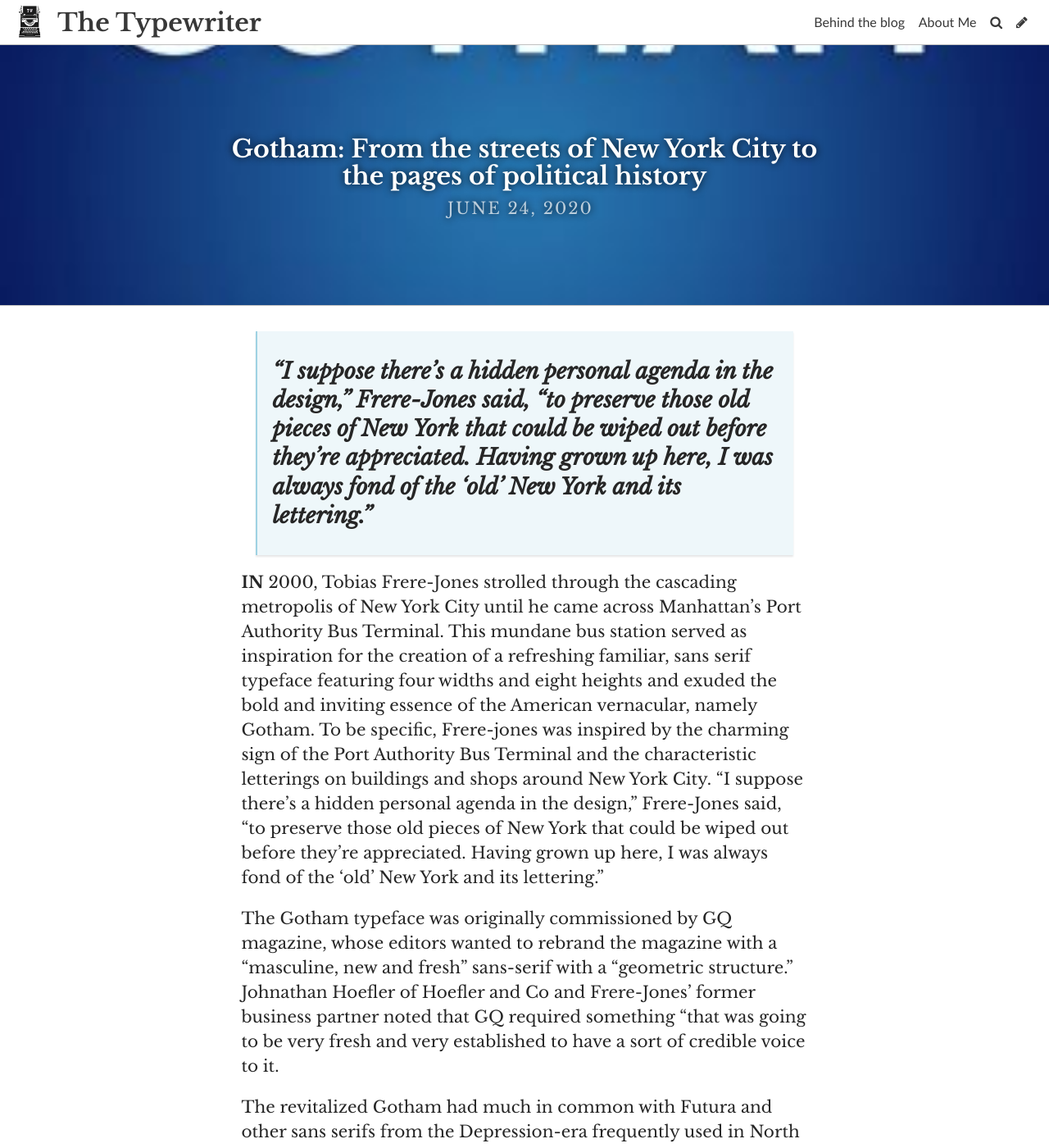
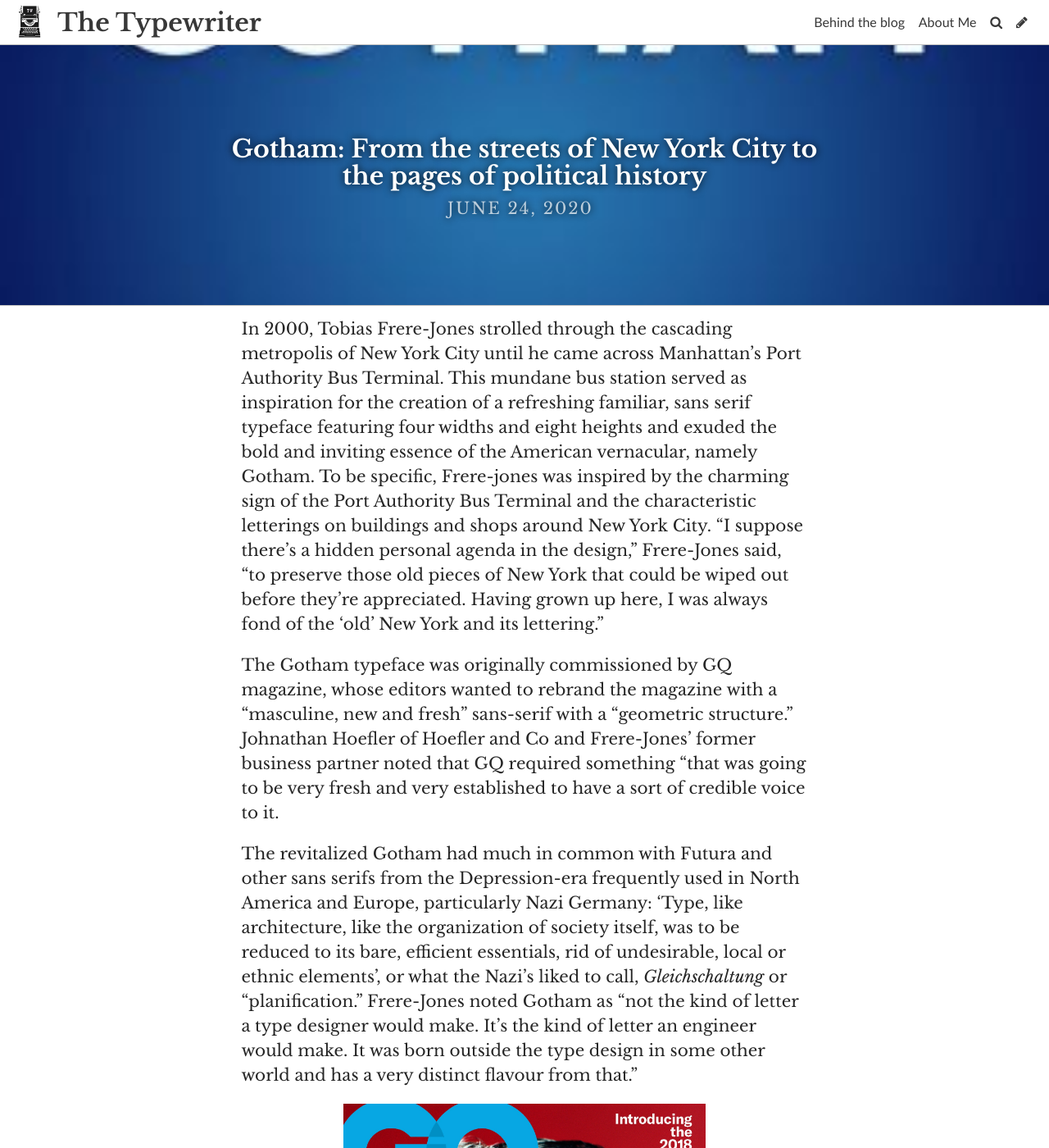
Before and after one commit to ismirithu/Typewriter, a Jekyll site: the page built from _posts/2019-07-20-here-is-my-new-post-for-trial.md, in a window 1280 px wide and 1400 px high. Shown: the whole window at 82% size. Built offline with Jekyll 4.4.1, drawn with Linux system fonts in a browser that asks for light colours; some web fonts are replaced.

Commit message:
Update Post “2019-07-20-here-is-my-new-post-for-trial”

```diff
--- a/_posts/2019-07-20-here-is-my-new-post-for-trial.md
+++ b/_posts/2019-07-20-here-is-my-new-post-for-trial.md
@@ -7,9 +7,7 @@ caption: Obama's Presidential Campaign mock poster via
   http://www.rotatingcorpse.com/looking_good/design-if-you-appreciate-this-you-are-a-nerd/7296.html
 comments: true
 ---
-> ### *"I suppose there's a hidden personal agenda in the design," Frere-Jones said, "to preserve those old pieces of New York that could be wiped out before they're appreciated. Having grown up here, I was always fond of the 'old' New York and its lettering."*
-
-**IN** 2000, Tobias Frere-Jones strolled through the cascading metropolis of New York City until he came across Manhattan's Port Authority Bus Terminal. This mundane bus station served as inspiration for the creation of a refreshing familiar, sans serif typeface featuring four widths and eight heights and exuded the bold and inviting essence of the American vernacular, namely Gotham. To be specific, Frere-jones was inspired by the charming sign of the Port Authority Bus Terminal and the characteristic letterings on buildings and shops around New York City. "I suppose there's a hidden personal agenda in the design," Frere-Jones said, "to preserve those old pieces of New York that could be wiped out before they're appreciated. Having grown up here, I was always fond of the 'old' New York and its lettering."
+In 2000, Tobias Frere-Jones strolled through the cascading metropolis of New York City until he came across Manhattan's Port Authority Bus Terminal. This mundane bus station served as inspiration for the creation of a refreshing familiar, sans serif typeface featuring four widths and eight heights and exuded the bold and inviting essence of the American vernacular, namely Gotham. To be specific, Frere-jones was inspired by the charming sign of the Port Authority Bus Terminal and the characteristic letterings on buildings and shops around New York City. "I suppose there's a hidden personal agenda in the design," Frere-Jones said, "to preserve those old pieces of New York that could be wiped out before they're appreciated. Having grown up here, I was always fond of the 'old' New York and its lettering."
 
 The Gotham typeface was originally commissioned by GQ magazine, whose editors wanted to rebrand the magazine with a "masculine, new and fresh" sans-serif with a "geometric structure." Johnathan Hoefler of Hoefler and Co and Frere-Jones' former business partner noted that GQ required something "that was going to be very fresh and very established to have a sort of credible voice to it.
 
```
